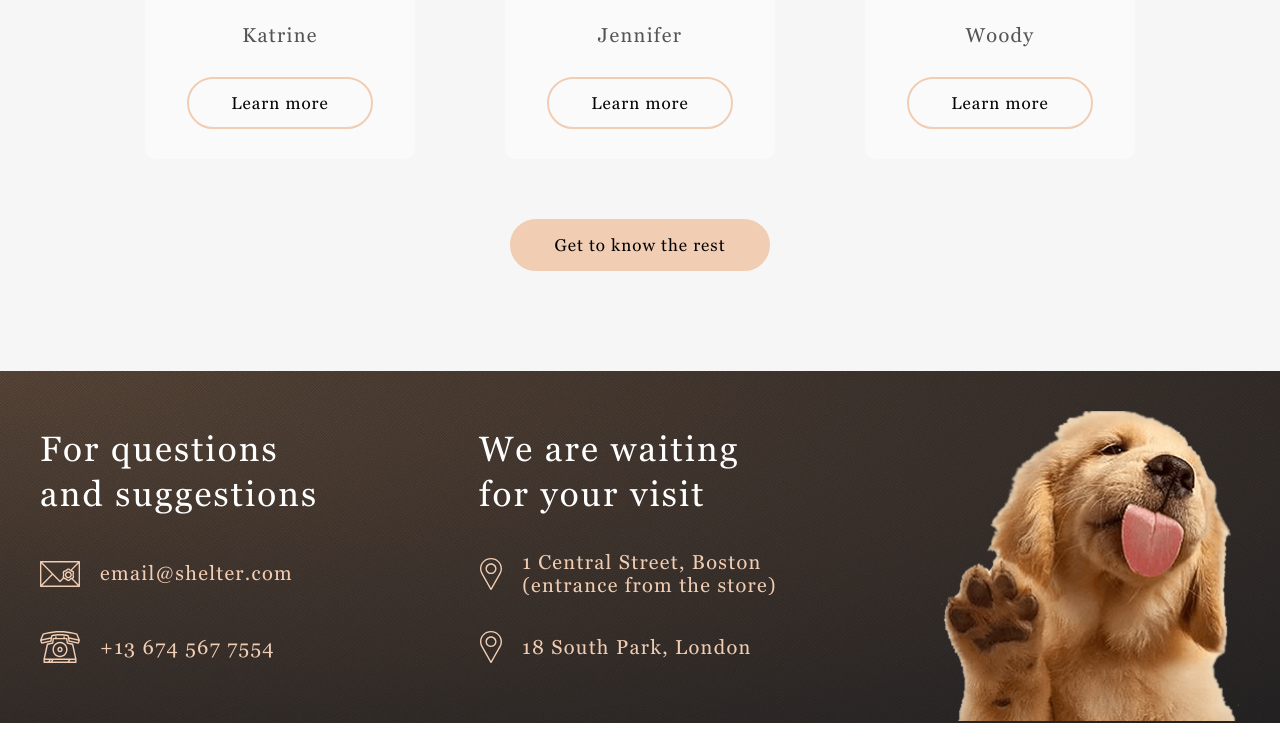
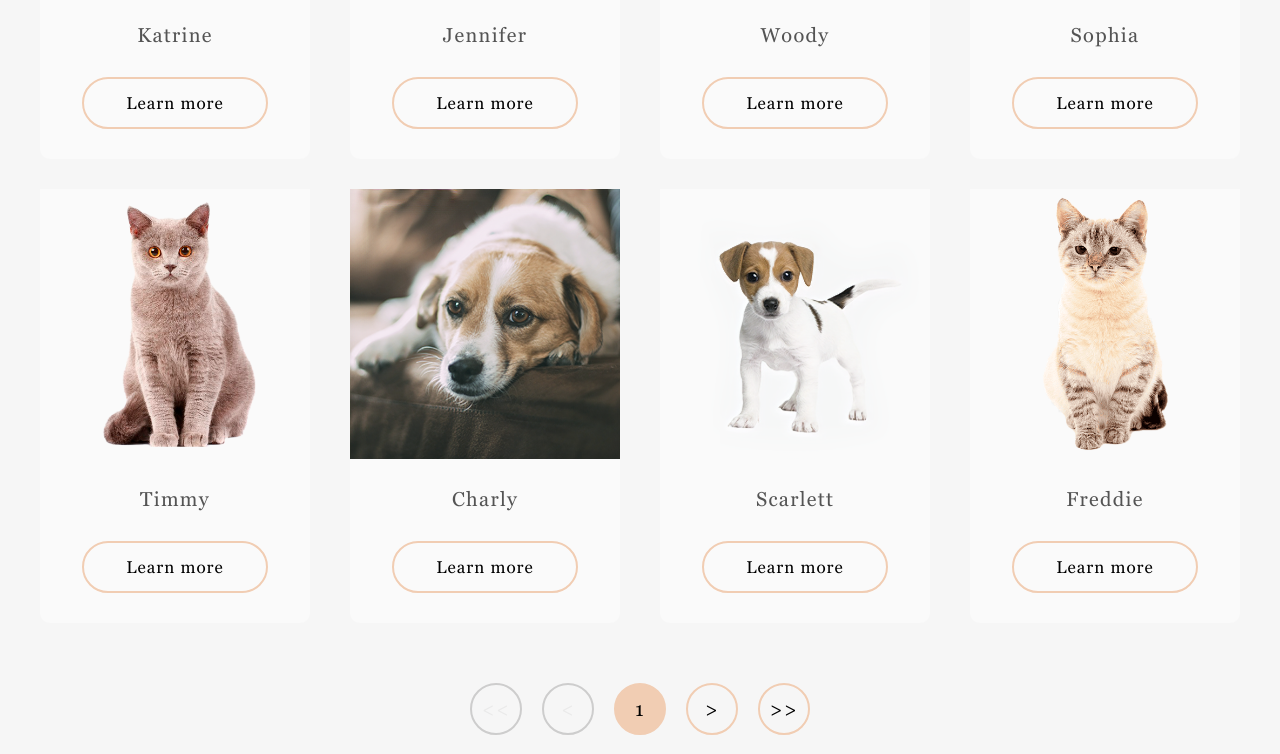
Before and after one commit to Kaelns/Keyboard, a website: page shelter/pages/pets/index.html in a window 1280 px wide. Shown: the part 626-1380 px from the top of the page. Before the commit the page ends 1349 px from the top, so only its background shows below. Drawn offline with Linux system fonts and the light colour scheme; a web font is replaced by a local one.

Commit message:
feat: change our-pets for pets page

```diff
--- a/shelter/pages/pets/index.html
+++ b/shelter/pages/pets/index.html
@@ -46,8 +46,7 @@
             Our friends who <br />
             are looking for a house
           </h3>
-          <div class="slider__container">
-            <button class="arrow-left btn-round_transparent"></button>
+          <div class="slider__container slider-pets__container">
             <div class="slider">
               <div class="slider__slide">
                 <div class="slide-img__container">
@@ -88,12 +87,81 @@
                   Learn more
                 </button>
               </div>
+              <div class="slider__slide">
+                <div class="slide-img__container">
+                  <img
+                    class="slide__img"
+                    src="../../assets/images/our-friends/sophia.png"
+                    alt="dog"
+                  />
+                </div>
+                <h4 class="slide__title">Sophia</h4>
+                <button class="slide__btn btn-oval_transparent">
+                  Learn more
+                </button>
+              </div>
+              <div class="slider__slide">
+                <div class="slide-img__container">
+                  <img
+                    class="slide__img"
+                    src="../../assets/images/our-friends/timmy.png"
+                    alt="dog"
+                  />
+                </div>
+                <h4 class="slide__title">Timmy</h4>
+                <button class="slide__btn btn-oval_transparent">
+                  Learn more
+                </button>
+              </div>
+              <div class="slider__slide">
+                <div class="slide-img__container">
+                  <img
+                    class="slide__img"
+                    src="../../assets/images/our-friends/charly.png"
+                    alt="dog"
+                  />
+                </div>
+                <h4 class="slide__title">Charly</h4>
+                <button class="slide__btn btn-oval_transparent">
+                  Learn more
+                </button>
+              </div>
+              <div class="slider__slide">
+                <div class="slide-img__container">
+                  <img
+                    class="slide__img"
+                    src="../../assets/images/our-friends/scarlett.png"
+                    alt="dog"
+                  />
+                </div>
+                <h4 class="slide__title">Scarlett</h4>
+                <button class="slide__btn btn-oval_transparent">
+                  Learn more
+                </button>
+              </div>
+              <div class="slider__slide">
+                <div class="slide-img__container">
+                  <img
+                    class="slide__img"
+                    src="../../assets/images/our-friends/freddie.png"
+                    alt="dog"
+                  />
+                </div>
+                <h4 class="slide__title">Freddie</h4>
+                <button class="slide__btn btn-oval_transparent">
+                  Learn more
+                </button>
+              </div>
             </div>
-            <button class="arrow-right btn-round_transparent"></button>
           </div>
-          <button class="our-friends__btn btn-oval">
-            Get to know the rest
-          </button>
+
+          <div class="btn_container">
+            <button class="btn-round_transparent" disabled>&LT;&LT;</button>
+            <button class="btn-round_transparent" disabled>&LT;</button>
+            <button class="btn-round">1</button>
+            <button class="btn-round_transparent">&gt;</button>
+            <button class="btn-round_transparent">&gt;&gt;</button>
+          </div>
         </div>
       </section>
     </main>
--- a/shelter/styles/base/_buttons.scss
+++ b/shelter/styles/base/_buttons.scss
@@ -1,3 +1,7 @@
+button {
+  @extend %h4-style;
+}
+
 .btn-oval,
 .btn-oval_transparent {
   display: inline-block;
@@ -53,6 +57,7 @@
 
 .btn-round:disabled,
 .btn-round_transparent:disabled {
+  cursor: not-allowed;
   filter: brightness(0) saturate(100%) invert(91%) sepia(8%) saturate(10%)
     hue-rotate(322deg) brightness(93%) contrast(84%);
 }
--- a/shelter/styles/components/_slider.scss
+++ b/shelter/styles/components/_slider.scss
@@ -1,3 +1,9 @@
+.slider__container {
+  @include flex($justify: space-between, $align: center);
+  width: 100%;
+  margin: 60px 0;
+}
+
 .slider {
   @include flex();
   column-gap: 90px;
--- a/shelter/styles/layout/_our-friends.scss
+++ b/shelter/styles/layout/_our-friends.scss
@@ -6,9 +6,3 @@
 .our-friends__title {
   text-align: center;
 }
-
-.slider__container {
-  @include flex($justify: space-between, $align: center);
-  width: 100%;
-  margin: 60px 0;
-}
--- /dev/null
+++ b/shelter/styles/pages/pets/_slider.scss
@@ -0,0 +1,15 @@
+.slider__container {
+  width: 100%;
+  margin: 60px 0;
+}
+
+.slider {
+  @include flex();
+  flex-wrap: wrap;
+  gap: 30px 40px;
+}
+
+.btn_container {
+  display: flex;
+  column-gap: 20px;
+}
--- a/shelter/styles/style.scss
+++ b/shelter/styles/style.scss
@@ -26,3 +26,4 @@
 @import "components/scrollbar";
 
 @import "pages/pets/header-entire";
+@import "pages/pets/slider";
```
Also changed, not shown: shelter/styles/styles/style.css, 1 other file.
